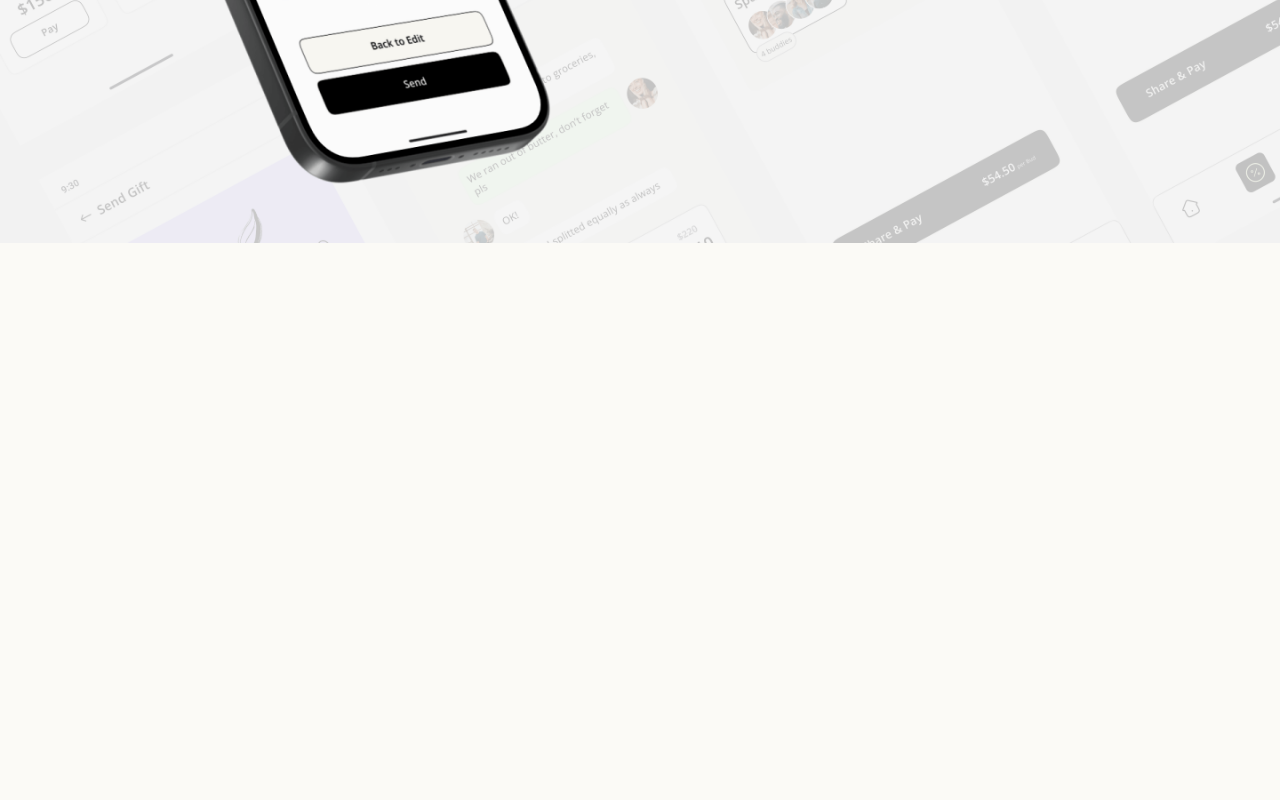
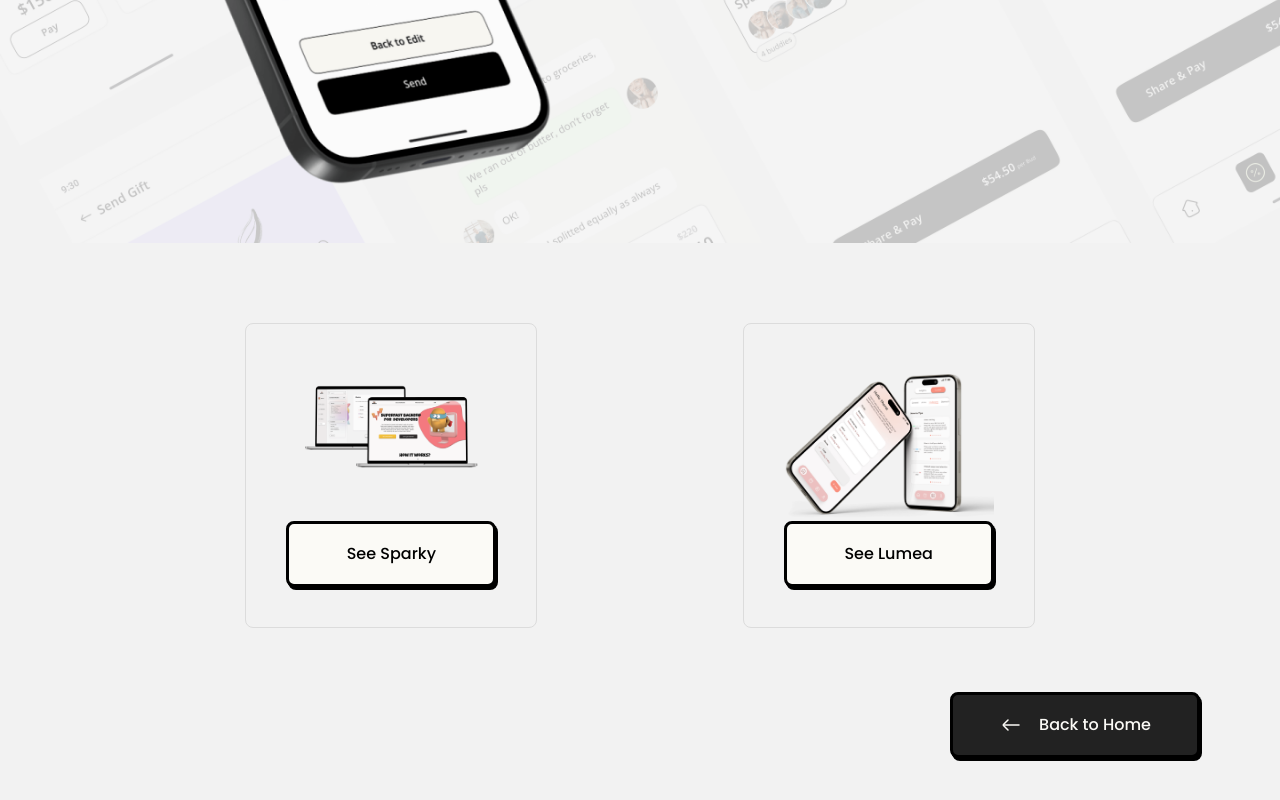
Before and after one commit to tieros/designportfolio, a React (Vite) app: page /work/paybud in a window 1280 px wide. Shown: the part 8278-9078 px from the top of the page. Before the commit the page ends 8521 px from the top, so only its background shows below. Built offline with nearby package versions, Linux system fonts and the light colour scheme.

Commit message:
implement case study navigation

```diff
--- a/src/CaseStudies/Lumea/index.jsx
+++ b/src/CaseStudies/Lumea/index.jsx
@@ -16,6 +16,7 @@ import Solution2 from './assets/sol2.png';
 import LumeaScreens from './assets/lumeascreens.png';
 import Findings from './assets/findings.png';
 import { useEffect } from 'react';
+import CaseStudyNavigation from '../../Components/CaseStudyNavigation';
 const LumeaCaseStudy = () => {
     useEffect(() => {
         // Scroll to the top of the page when it loads
@@ -381,6 +382,7 @@ const LumeaCaseStudy = () => {
             <section className='flex my-[4%] text-end justify-end'>
                 <h2>thank you for your time!</h2>
             </section>
+            <CaseStudyNavigation />
         </div>
     );
 };
--- a/src/CaseStudies/Paybud/index.jsx
+++ b/src/CaseStudies/Paybud/index.jsx
@@ -18,6 +18,8 @@ import ComponentsShow from './assets/componentshow.png';
 import ThankYou from './assets/thankyou.png';
 import ImageSlider from './ImageSlider';
 import MainFunctions from './MainFunctions';
+import CaseStudyNavigation from '../../Components/CaseStudyNavigation';
+
 const Paybud = () => {
     useEffect(() => {
         // Scroll to the top of the page when it loads
@@ -291,6 +293,7 @@ const Paybud = () => {
             </section>
             <ImageSlider />
             <img src={ThankYou} alt='thank you!' />
+            <CaseStudyNavigation />
         </div>
     );
 };
--- a/src/CaseStudies/Sparky/index.jsx
+++ b/src/CaseStudies/Sparky/index.jsx
@@ -14,6 +14,7 @@ import DashComponents from './assets/dashcomponents.png';
 import CookiesModal from './assets/cookiesmodal.png';
 import ThankYou from './assets/thankyousparky.png';
 import { useEffect } from 'react';
+import CaseStudyNavigation from '../../Components/CaseStudyNavigation';
 
 const Sparky = () => {
     useEffect(() => {
@@ -236,6 +237,7 @@ const Sparky = () => {
                     className='w-[60%] self-end'
                 />
             </div>
+            <CaseStudyNavigation />
         </div>
     );
 };
--- /dev/null
+++ b/src/Components/CaseStudyNavigation.jsx
@@ -0,0 +1,59 @@
+import { Link, useLocation, useNavigate } from 'react-router-dom';
+import Button from './Button';
+import BackArrow from '../assets/backarrow.svg?react';
+const CaseStudyNavigation = () => {
+    const location = useLocation();
+    const currentPath = location.pathname;
+    const navigate = useNavigate();
+
+    const workPages = [
+        {
+            name: 'Paybud',
+            url: '/work/paybud',
+            imageSrc: '/src/assets/Paybud.png',
+        },
+        {
+            name: 'Sparky',
+            url: '/work/sparky',
+            imageSrc: '/src/assets/Sparky.png',
+        },
+        {
+            name: 'Lumea',
+            url: '/work/lumea',
+            imageSrc: '/src/assets/Lumea.png',
+        },
+    ];
+
+    const otherWorkPages = workPages.filter((page) => page.url !== currentPath);
+
+    return (
+        <div className='flex flex-col items-end p-20 gap-16 '>
+            <div className='flex gap-10 self-center w-full justify-evenly'>
+                {otherWorkPages.map((page) => (
+                    <Link
+                        key={page.url}
+                        to={page.url}
+                        className='flex flex-col justify-between border border-[#dcdcdc] rounded-lg p-10'
+                    >
+                        <img
+                            src={page.imageSrc}
+                            alt={page.name}
+                            className='max-w-[210px]'
+                        />
+                        <Button className={'!text-black !max-w-[250px] !bg-bg'}>
+                            See {page.name}
+                        </Button>
+                    </Link>
+                ))}
+            </div>
+            <Button
+                className={'!max-w-[250px] flex gap-4'}
+                onClick={() => navigate('/')}
+            >
+                <BackArrow /> Back to Home
+            </Button>
+        </div>
+    );
+};
+
+export default CaseStudyNavigation;
```
Also changed, not shown: src/assets/backarrow.svg (added).
